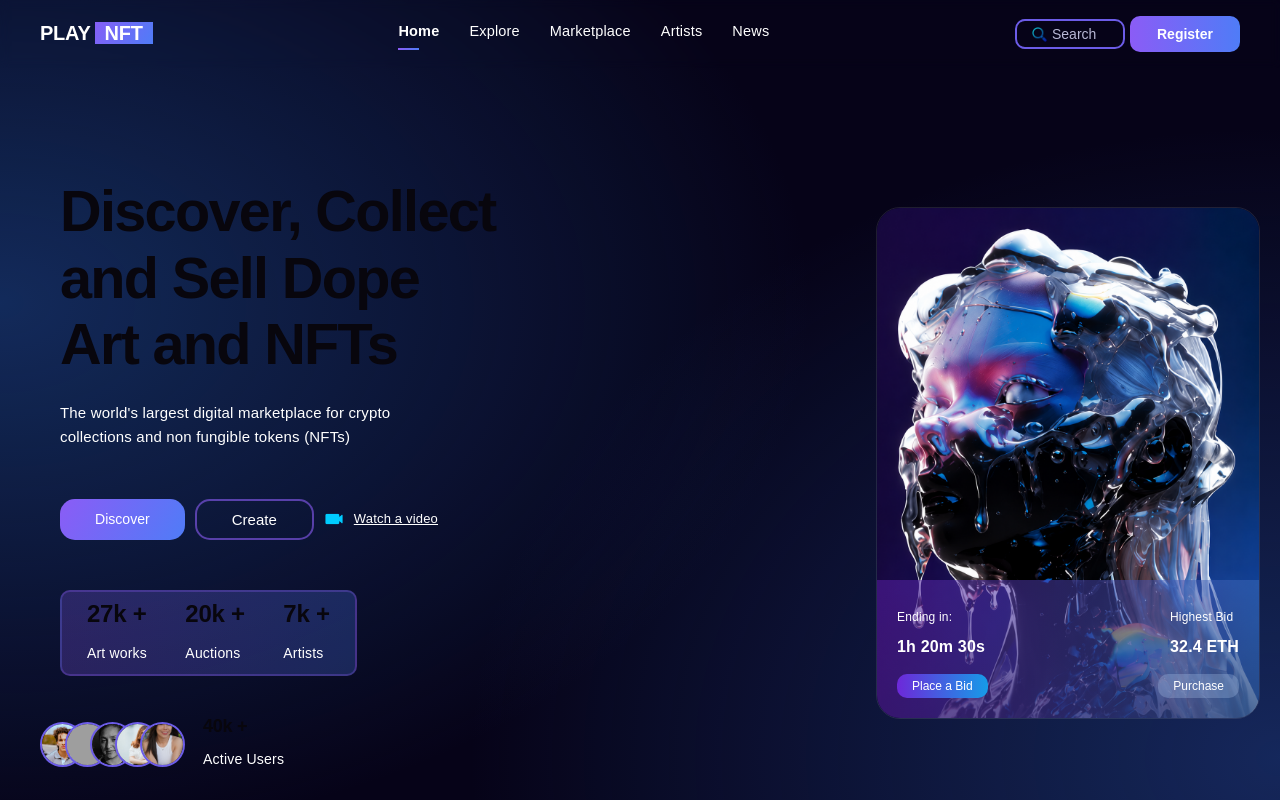
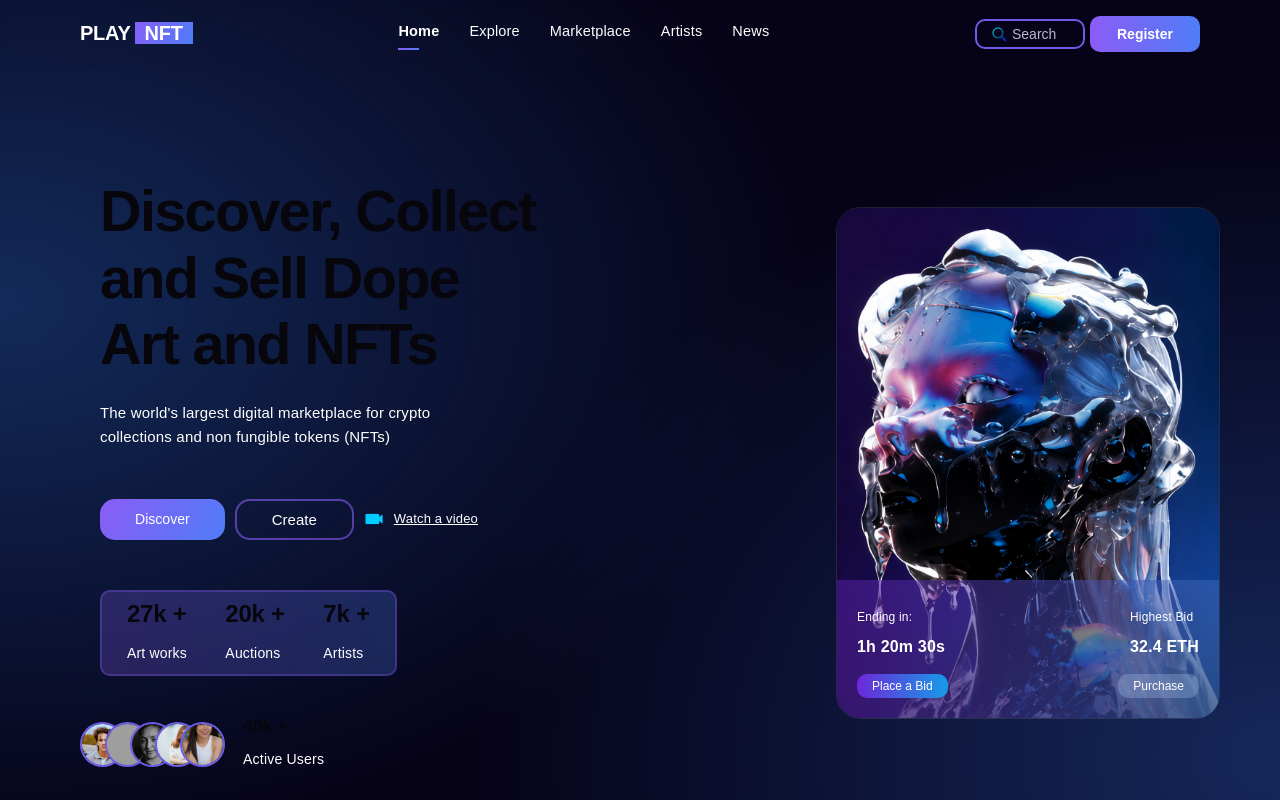
Before and after one commit to surprise2024-cpu/Challenge-1, a React (Vite) app: page / in a window 1280 px wide. Shown: the top 800 px of the page. Built offline with nearby package versions, Linux system fonts and the light colour scheme; grey boxes are pictures that could not be loaded.

Commit message:
Update CSS for Navbar and ContentContainer components to enhance layout consistency

```diff
--- a/src/App.css
+++ b/src/App.css
@@ -15,7 +15,6 @@ body {
     min-height: 100vh;
     position: relative;
     width: 100%;
-    padding-bottom: 0;
     margin: 0 auto;
     background:
         radial-gradient(ellipse 900px 600px at 0% 10%, rgba(27, 69, 135, 0.6), transparent 90%),
--- a/src/components/ContentContainer.tsx
+++ b/src/components/ContentContainer.tsx
@@ -9,6 +9,7 @@ export const ContentContainer: React.FC<Props> = ({ children, className }) => {
   return (
     <div
       className={`content-container ${className} ?? '' `}
+      style={{ maxWidth: 1200, margin: 'auto' }}
     >
       {children}
 
--- a/src/components/Navbar/Navbar.module.css
+++ b/src/components/Navbar/Navbar.module.css
@@ -10,7 +10,7 @@ nav {
 
 .content {
     height: 100%;
-    max-width: 1400px;
+    max-width: 1200px;
     margin: auto;
     padding: 0 40px;
     display: flex;
```
